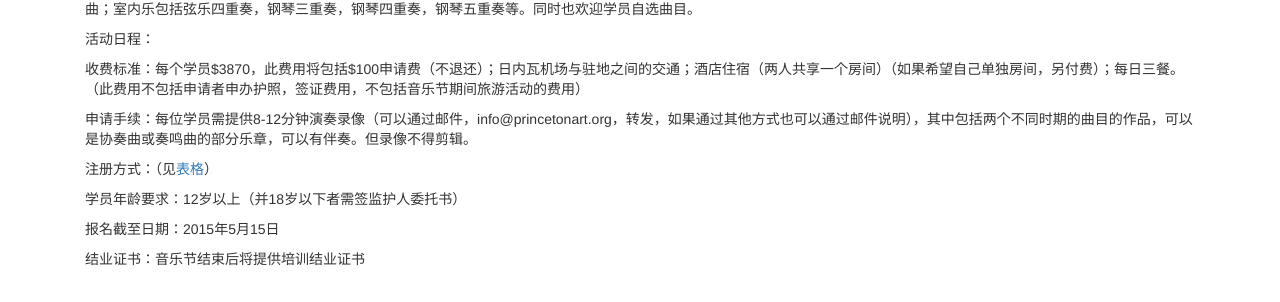
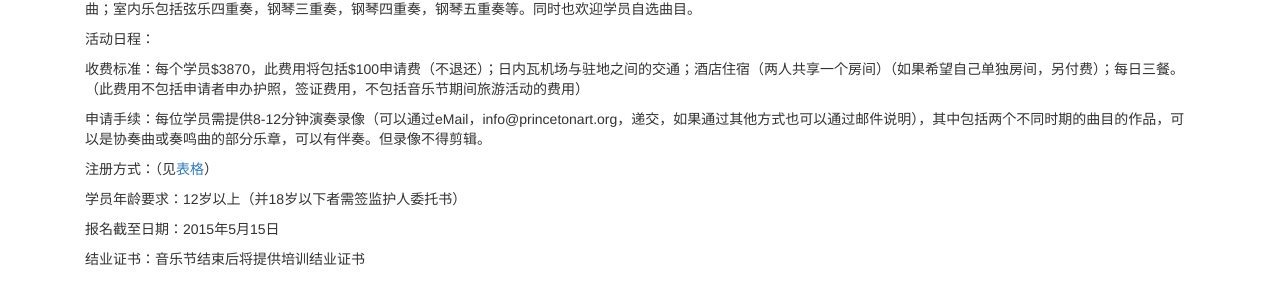
Before and after one commit to princetonarteurofestival/princetonarteurofestival.github.io, a Jekyll site: the page built from _page/about.md, in a window 1280 px wide and 1252 px high. Shown: the part 821-1123 px from the top of the window. Built offline with Jekyll 4.4.1, drawn with Linux system fonts in a browser that asks for light colours; nearby versions of some CDN libraries; Markdown is read by kramdown in place of the engine named in the settings.

Commit message:
Update about.md

```diff
--- a/_page/about.md
+++ b/_page/about.md
@@ -38,7 +38,7 @@ title: About
 
 收费标准：每个学员$3870，此费用将包括$100申请费（不退还）；日内瓦机场与驻地之间的交通；酒店住宿（两人共享一个房间）（如果希望自己单独房间，另付费）；每日三餐。（此费用不包括申请者申办护照，签证费用，不包括音乐节期间旅游活动的费用）
 
-申请手续：每位学员需提供8-12分钟演奏录像（可以通过邮件，info@princetonart.org，转发，如果通过其他方式也可以通过邮件说明），其中包括两个不同时期的曲目的作品，可以是协奏曲或奏鸣曲的部分乐章，可以有伴奏。但录像不得剪辑。
+申请手续：每位学员需提供8-12分钟演奏录像（可以通过eMail，info@princetonart.org，递交，如果通过其他方式也可以通过邮件说明），其中包括两个不同时期的曲目的作品，可以是协奏曲或奏鸣曲的部分乐章，可以有伴奏。但录像不得剪辑。
 
 注册方式：（见[表格](registration.html)）
 
```
